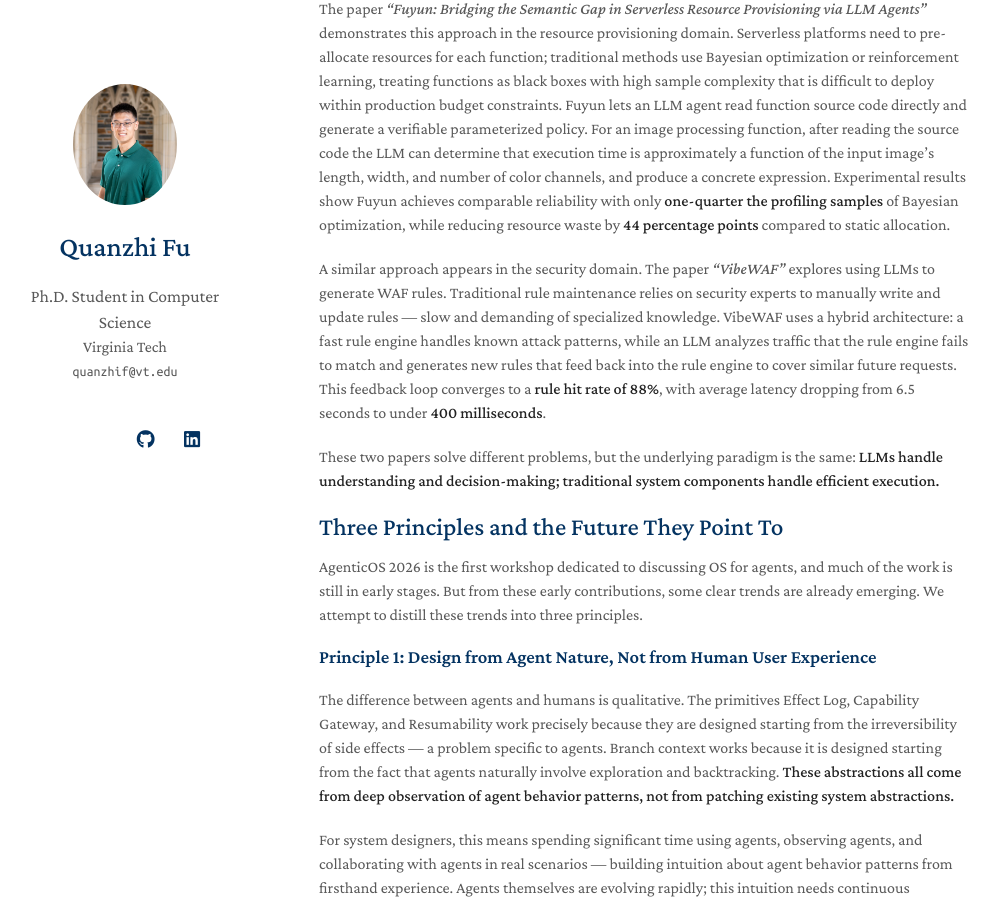
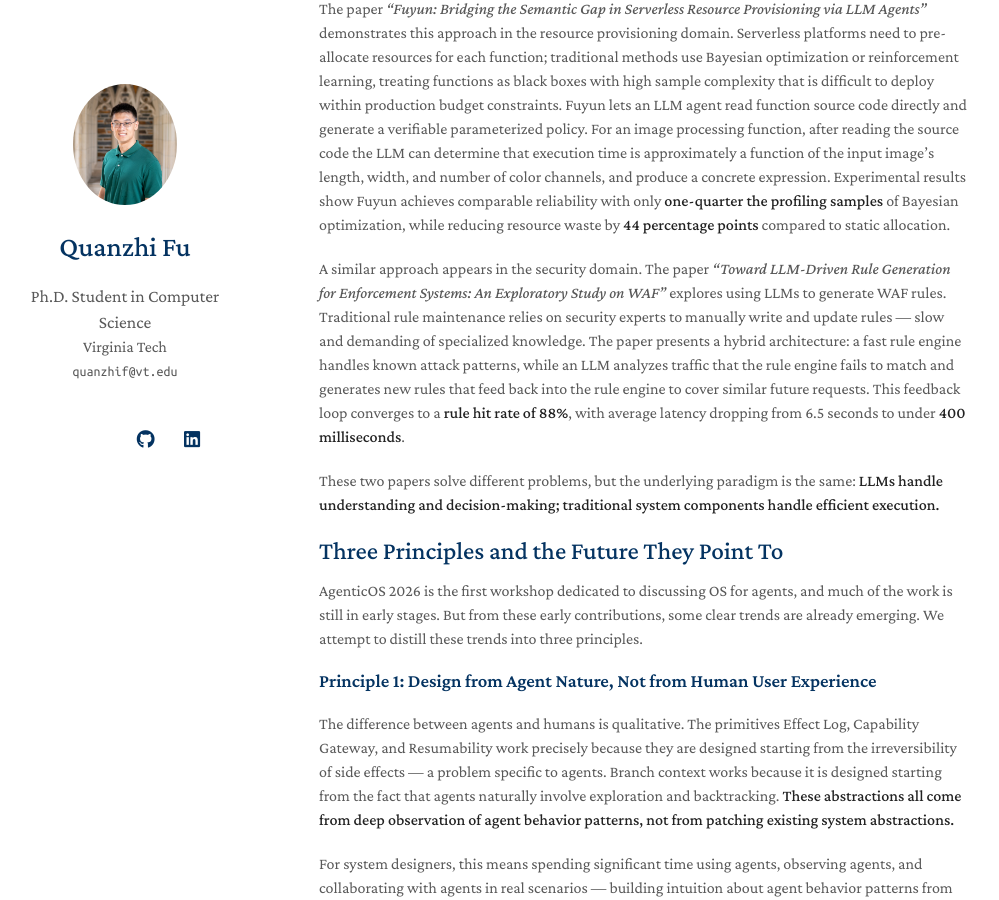
Before and after one commit to fqzz2000/fqzz2000.github.io, a Jekyll site: the page built from _posts/2026-03-27-ai-infra-agenticos-workshop.md, in a window 1280 px wide and 900 px high, scrolled down 5718 px. Shown: the whole window, without its empty margins (151-1150 px from the left). Built offline with Jekyll 4.4.1, drawn with Linux system fonts in a browser that asks for light colours; nearby versions of some CDN libraries; a style sheet for code colours, icons or effects is not loaded.

Commit message:
Fix WAF paper title in AgenticOS workshop recap

```diff
--- a/_posts/2026-03-27-ai-infra-agenticos-workshop.md
+++ b/_posts/2026-03-27-ai-infra-agenticos-workshop.md
@@ -92,7 +92,7 @@ LLMs' semantic understanding capabilities are opening new possibilities for syst
 
 The paper *"Fuyun: Bridging the Semantic Gap in Serverless Resource Provisioning via LLM Agents"* demonstrates this approach in the resource provisioning domain. Serverless platforms need to pre-allocate resources for each function; traditional methods use Bayesian optimization or reinforcement learning, treating functions as black boxes with high sample complexity that is difficult to deploy within production budget constraints. Fuyun lets an LLM agent read function source code directly and generate a verifiable parameterized policy. For an image processing function, after reading the source code the LLM can determine that execution time is approximately a function of the input image's length, width, and number of color channels, and produce a concrete expression. Experimental results show Fuyun achieves comparable reliability with only **one-quarter the profiling samples** of Bayesian optimization, while reducing resource waste by **44 percentage points** compared to static allocation.
 
-A similar approach appears in the security domain. The paper *"VibeWAF"* explores using LLMs to generate WAF rules. Traditional rule maintenance relies on security experts to manually write and update rules — slow and demanding of specialized knowledge. VibeWAF uses a hybrid architecture: a fast rule engine handles known attack patterns, while an LLM analyzes traffic that the rule engine fails to match and generates new rules that feed back into the rule engine to cover similar future requests. This feedback loop converges to a **rule hit rate of 88%**, with average latency dropping from 6.5 seconds to under **400 milliseconds**.
+A similar approach appears in the security domain. The paper *"Toward LLM-Driven Rule Generation for Enforcement Systems: An Exploratory Study on WAF"* explores using LLMs to generate WAF rules. Traditional rule maintenance relies on security experts to manually write and update rules — slow and demanding of specialized knowledge. The paper presents a hybrid architecture: a fast rule engine handles known attack patterns, while an LLM analyzes traffic that the rule engine fails to match and generates new rules that feed back into the rule engine to cover similar future requests. This feedback loop converges to a **rule hit rate of 88%**, with average latency dropping from 6.5 seconds to under **400 milliseconds**.
 
 These two papers solve different problems, but the underlying paradigm is the same: **LLMs handle understanding and decision-making; traditional system components handle efficient execution.**
 
```
